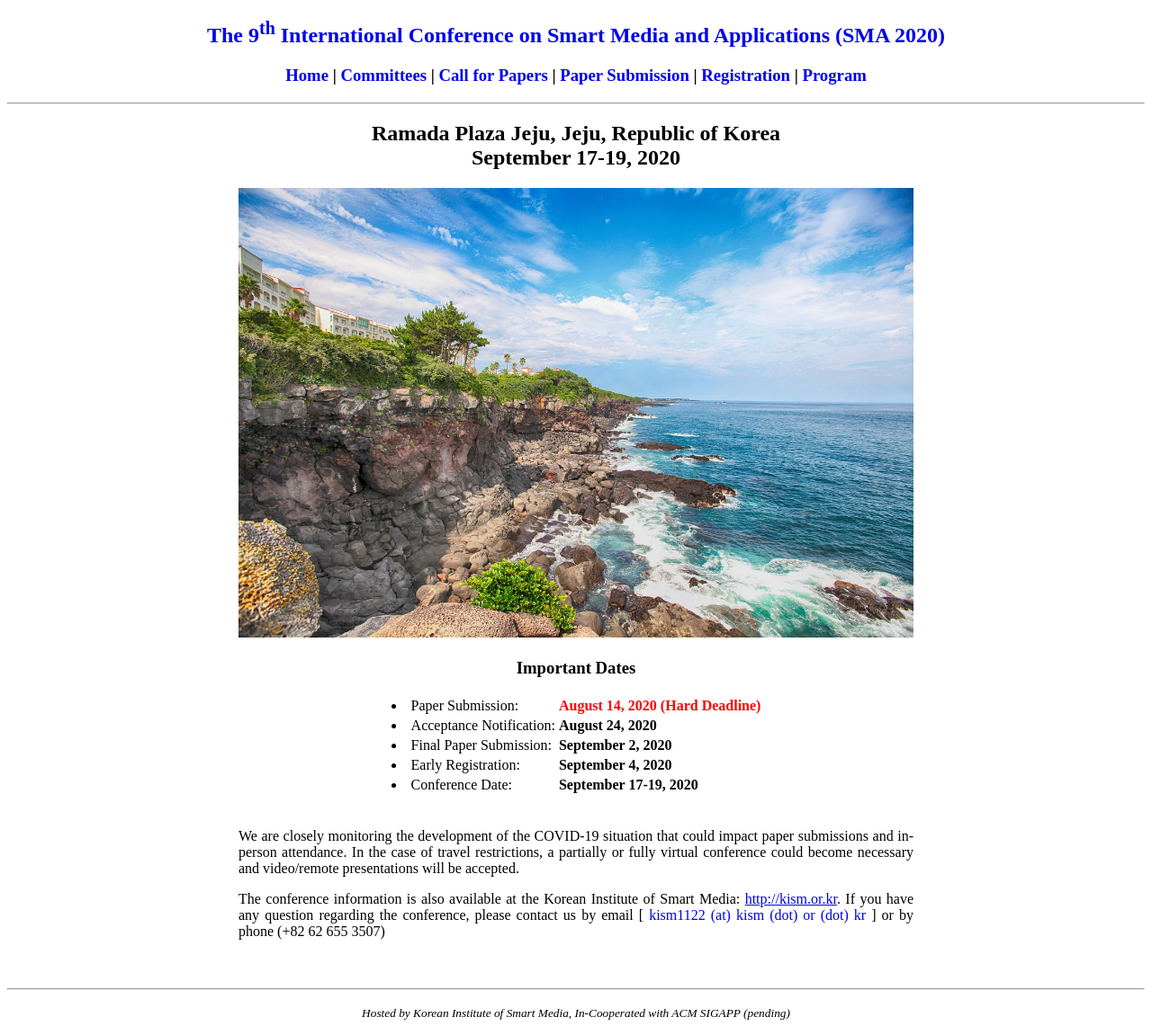
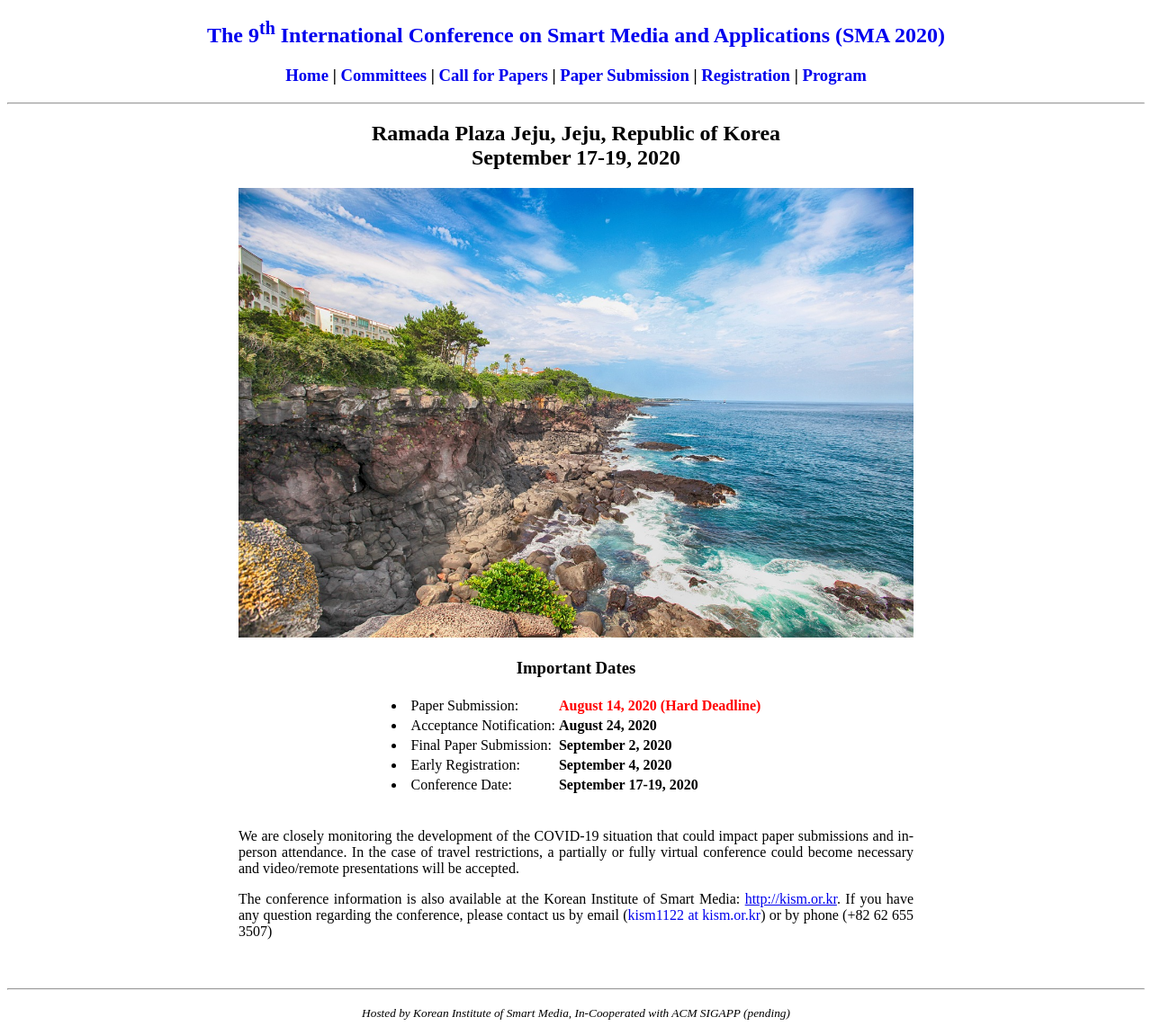
Before and after one commit to icea-conf/sma-2020.github.io, a Jekyll site: the page built from index.html, in a window 1280 px wide. Shown: the whole page at 90% size. Built offline with Jekyll 4.4.1, drawn with Linux system fonts in a browser that asks for light colours; the list of posts is cut into pages by our own code.

Commit message:
Update index.html

```diff
--- a/index.html
+++ b/index.html
@@ -64,7 +64,7 @@
 
             <div style="padding-top:20px">
                   <p style="text-align: justify">We are closely monitoring the development of the COVID-19 situation that could impact paper submissions and in-person attendance. In the case of travel restrictions, a partially or fully virtual conference could become necessary and video/remote presentations will be accepted.</p>
-                  <p style="text-align: justify">The conference information is also available at the Korean Institute of Smart Media: <a href='http://kism.or.kr/'>http://kism.or.kr</a>. If you have any question regarding the conference, please contact us by email [ <a style="text-decoration:none" href="mailto:kism1122@kism.or.kr">kism1122 (at) kism (dot) or (dot) kr</a> ] or by phone (+82 62 655 3507)</p>
+                  <p style="text-align: justify">The conference information is also available at the Korean Institute of Smart Media: <a href='http://kism.or.kr/'>http://kism.or.kr</a>. If you have any question regarding the conference, please contact us by email (<a style="text-decoration:none" href="mailto:kism1122@kism.or.kr">kism1122 at kism.or.kr</a>) or by phone (+82 62 655 3507)</p>
             </div>
       </div>
 </div>
```
